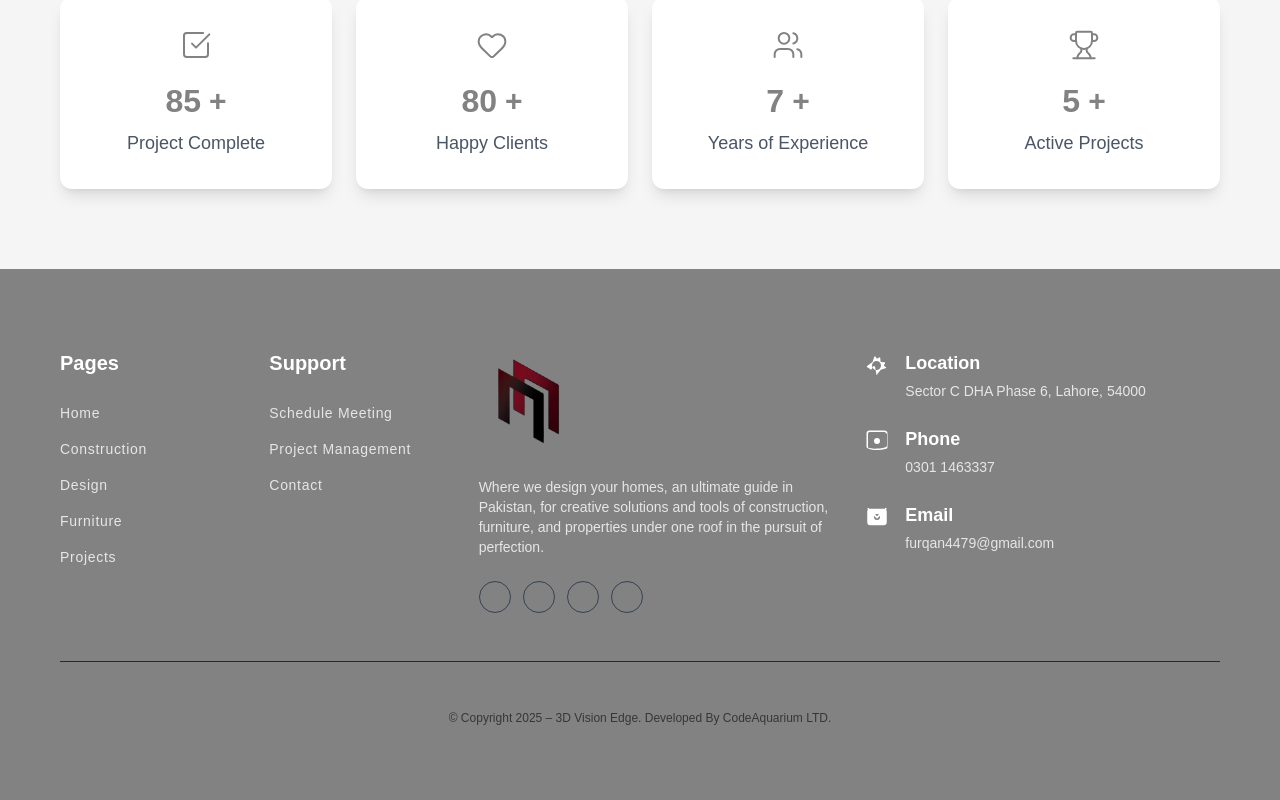
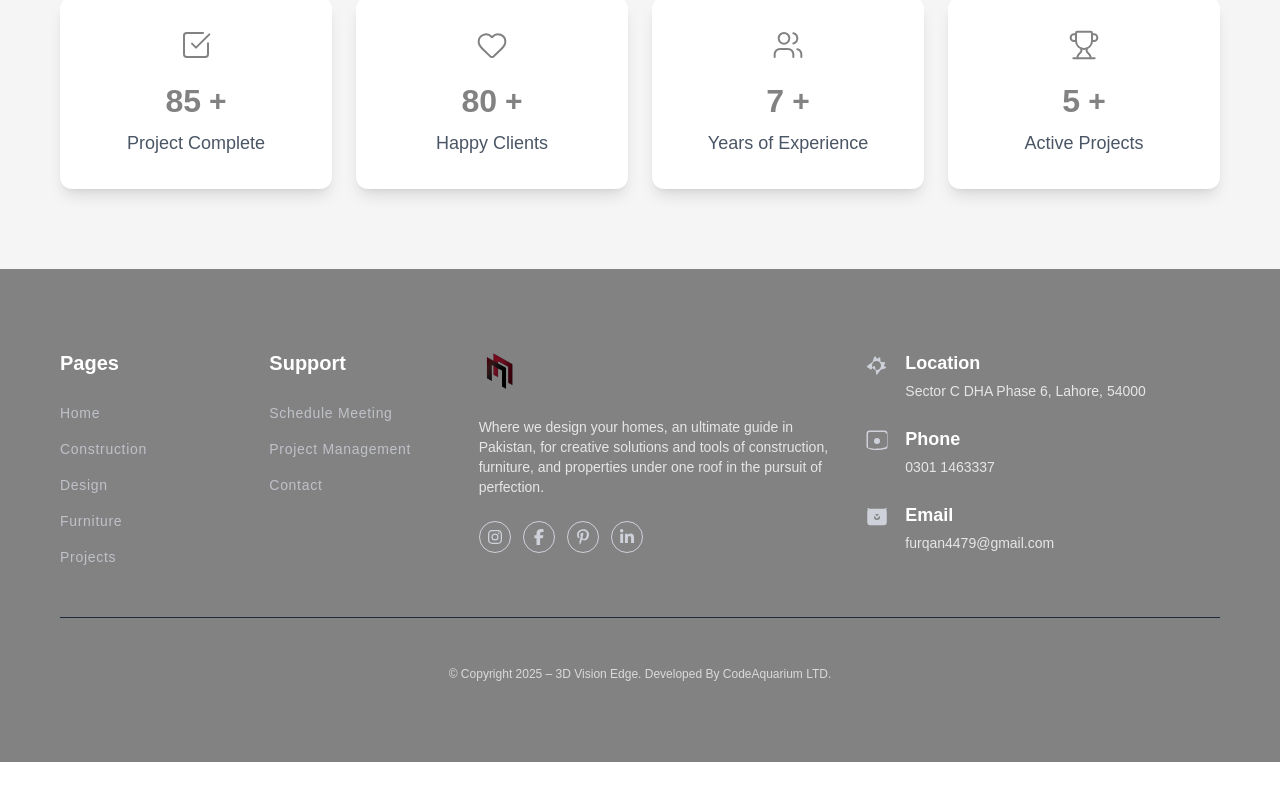
Before and after one commit to Syed-Khizar-k/3dvision, a Next.js app: page / in a window 1280 px wide. Shown: the part 1751-2551 px from the top of the page. After the commit the page ends 2513 px from the top, so only its background shows below. Built offline with nearby package versions, Linux system fonts and the light colour scheme.

Commit message:
video changes

```diff
--- a/components/Home/Footer.tsx
+++ b/components/Home/Footer.tsx
@@ -1,8 +1,15 @@
+// app/components/Footer.tsx (or wherever you keep it)
 import Image from "next/image";
 import Link from "next/link";
-import React from "react";
+import { FontAwesomeIcon } from "@fortawesome/react-fontawesome";
+import {
+  faInstagram,
+  faFacebookF,
+  faPinterestP,
+  faLinkedinIn,
+} from "@fortawesome/free-brands-svg-icons";
 
-// Define the structure for the navigation links
+// Navigation Sections
 const navSections = [
   {
     title: "Pages",
@@ -24,7 +31,7 @@ const navSections = [
   },
 ];
 
-// Define contact information
+// Contact Info with SVG Icons
 const contactInfo = [
   {
     icon: (
@@ -32,7 +39,8 @@ const contactInfo = [
         xmlns="http://www.w3.org/2000/svg"
         className="h-6 w-6"
         viewBox="0 0 24 24"
-    fill="currentColor">
+        fill="currentColor"
+      >
         <path
           fillRule="evenodd"
           d="M11.54 22.351l4.004-5.268a.75.75 0 01.372-.256l4.49-1.554a.75.75 0 00.32-1.396l-1.043-.655c-.178-.112-.348-.222-.516-.331a.75.75 0 01-.132-.931l.942-1.57a.75.75 0 00-.503-1.155l-3.238-.283a.75.75 0 01-.734-.693l-.226-3.266a.75.75 0 00-1.155-.503l-1.57.942a.75.75 0 01-.931-.132c-.109-.168-.219-.338-.331-.516l-.655-1.043a.75.75 0 00-1.396.32l-1.554 4.49a.75.75 0 01-.256.372l-5.268 4.004a.75.75 0 00.177 1.346l1.247.783a.75.75 0 01.298.123l1.854 1.25a.75.75 0 00.675 0l1.25-1.854a.75.75 0 01.123-.298l.783-1.247a.75.75 0 001.346-.177zM11.5 8c2.485 0 4.5 2.015 4.5 4.5s-2.015 4.5-4.5 4.5-4.5-2.015-4.5-4.5 2.015-4.5 4.5-4.5z"
@@ -49,7 +57,8 @@ const contactInfo = [
         xmlns="http://www.w3.org/2000/svg"
         className="h-6 w-6"
         viewBox="0 0 24 24"
-    fill="currentColor">
+        fill="currentColor"
+      >
         <path
           fillRule="evenodd"
           d="M1.5 4.5a3 3 0 013-3h15a3 3 0 013 3v13.385c0 1.25-1.14 2.222-2.39 2.112A22.75 22.75 0 0112 21c-4.482 0-8.232-.822-9.61-2.113C2.64 19.607 1.5 18.635 1.5 17.385V4.5zm19.5 0a1.5 1.5 0 00-1.5-1.5h-15a1.5 1.5 0 00-1.5 1.5v13.385c0 .354.137.697.39.985A20.762 20.762 0 0012 19.5c4.015 0 7.765-.733 9.61-2.113.253-.288.39-.631.39-.985V4.5z"
@@ -67,7 +76,8 @@ const contactInfo = [
         xmlns="http://www.w3.org/2000/svg"
         className="h-6 w-6"
         viewBox="0 0 24 24"
-    fill="currentColor">
+        fill="currentColor"
+      >
         <path
           fillRule="evenodd"
           d="M2.57 3.23a.75.75 0 011.02-.122L12 11.217l8.41-8.109a.75.75 0 111.02 1.144L12 13.783 2.57 4.254a.75.75 0 01-.002-1.024z"
@@ -81,35 +91,30 @@ const contactInfo = [
   },
 ];
 
-// Define social media links (using placeholder icons for simplicity)
+// Social Links with Font Awesome Icons
 const socialLinks = [
- { href: "#instagram", icon: "fa-brands fa-instagram" },
- { href: "#facebook", icon: "fa-brands fa-facebook-f" },
- { href: "#pinterest", icon: "fa-brands fa-pinterest-p" },
- { href: "#linkedin", icon: "fa-brands fa-linkedin-in" },
+  { href: "https://instagram.com", icon: faInstagram },
+  { href: "https://facebook.com", icon: faFacebookF },
+  { href: "https://pinterest.com", icon: faPinterestP },
+  { href: "https://linkedin.com", icon: faLinkedinIn },
 ];
 
 const Footer = () => {
- // Utility class for the primary accent color
- const primaryColorClass = "text-[--color-primary] hover:text-white";
- const darkBackground = "bg-(--color-secondary)"; // Using black as per the image
- const lightTextColor = "text-white";
-
   return (
-  <footer className={`${darkBackground} py-12 md:py-20`}>
+    <footer className="bg-secondary py-12 md:py-20 text-white">
       <div className="container mx-auto px-4">
-    {/* Main Footer Grid: 4 columns on large screens, stacked/split on mobile */}
-    <div
-     className={`grid grid-cols-1 md:grid-cols-4 lg:grid-cols-[1fr_1fr_2fr_2fr] gap-10 md:gap-8 ${lightTextColor}`}>
-     {/* === 1. Pages Navigation === */}
-     <div className="md:order-1">
+        {/* Main Grid */}
+        <div className="grid grid-cols-1 md:grid-cols-4 lg:grid-cols-[1fr_1fr_2fr_2fr] gap-10 md:gap-8">
+          {/* === Pages === */}
+          <div>
             <h4 className="text-xl font-semibold mb-6">Pages</h4>
             <ul className="space-y-3">
-       {navSections[0].links.map((link, index) => (
-        <li key={index}>
+              {navSections[0].links.map((link, i) => (
+                <li key={i}>
                   <a
                     href={link.href}
-          className={`text-sm tracking-wider opacity-80 transition-opacity hover:opacity-100 ${primaryColorClass}`}>
+                    className="text-sm tracking-wider opacity-80 transition-opacity hover:opacity-100 text-[var(--color-primary)] hover:text-white"
+                  >
                     {link.name}
                   </a>
                 </li>
@@ -117,15 +122,16 @@ const Footer = () => {
             </ul>
           </div>
 
-     {/* === 2. Support Navigation === */}
-     <div className="md:order-2">
+          {/* === Support === */}
+          <div>
             <h4 className="text-xl font-semibold mb-6">Support</h4>
             <ul className="space-y-3">
-       {navSections[1].links.map((link, index) => (
-        <li key={index}>
+              {navSections[1].links.map((link, i) => (
+                <li key={i}>
                   <a
                     href={link.href}
-          className={`text-sm tracking-wider opacity-80 transition-opacity hover:opacity-100 ${primaryColorClass}`}>
+                    className="text-sm tracking-wider opacity-80 transition-opacity hover:opacity-100 text-[var(--color-primary)] hover:text-white"
+                  >
                     {link.name}
                   </a>
                 </li>
@@ -133,47 +139,49 @@ const Footer = () => {
             </ul>
           </div>
 
-     {/* === 3. Logo and About Text (Centered on Mobile) === */}
-     <div className="md:order-3 md:col-span-2 lg:col-span-1 text-center md:text-left">
-      {/* Logo placeholder */}
-      <div className="flex  justify-center md:justify-start mb-6">
+          {/* === Logo & About === */}
+          <div className="text-center md:text-left md:col-span-2 lg:col-span-1">
+            <div className="flex justify-center md:justify-start mb-6">
               <Image
                 src="/images/logo.png"
                 alt="Spaces & Places Logo"
+                width={105}
                 height={44}
-        width={105}
+                className="h-11 w-auto"
               />
             </div>
 
             <p className="text-sm opacity-80 max-w-sm mx-auto md:mx-0 mb-6">
-       Where we design your homes, an ultimate guide in Pakistan, for creative
-       solutions and tools of construction, furniture, and properties under one
-       roof in the pursuit of perfection.
+              Where we design your homes, an ultimate guide in Pakistan, for
+              creative solutions and tools of construction, furniture, and
+              properties under one roof in the pursuit of perfection.
             </p>
 
             {/* Social Icons */}
-      <div className="flex justify-center md:justify-start space-x-3 mt-4">
-       {socialLinks.map((social, index) => (
+            <div className="flex justify-center md:justify-start space-x-3">
+              {socialLinks.map((social, i) => (
                 <Link
-         key={index}
+                  key={i}
                   href={social.href}
                   target="_blank"
                   rel="noopener noreferrer"
-         className={`flex items-center justify-center h-8 w-8 rounded-full border border-gray-700 transition-colors ${primaryColorClass} hover:bg-[--color-primary] hover:border-[--color-primary]`}
-         // Inline style to make sure the hover works if CSS variable isn't fully set
-         aria-label={social.href.split("#")[1]}>
-         <i className={social.icon}></i>
+                  className="flex items-center justify-center h-8 w-8 rounded-full border border-primary text-primary hover:bg-primary hover:text-white hover:border-[var(--color-primary)] transition-all"
+                  aria-label={social.href.split("#")[i]}
+                >
+                  <FontAwesomeIcon icon={social.icon} className="h-4 w-4" />
                 </Link>
               ))}
             </div>
           </div>
 
-     {/* === 4. Contact Information === */}
-     <div className="md:order-4 md:col-span-2 lg:col-span-1 md:mt-0 mt-6">
+          {/* === Contact Info === */}
+          <div className="md:col-span-2 lg:col-span-1">
             <div className="space-y-6">
-       {contactInfo.map((item, index) => (
-        <div key={index} className="flex items-start space-x-4">
-         <div className={`shrink-0 mt-1 ${primaryColorClass}`}>{item.icon}</div>
+              {contactInfo.map((item, i) => (
+                <div key={i} className="flex items-start space-x-4">
+                  <div className="shrink-0 mt-1 text-primary">
+                    {item.icon}
+                  </div>
                   <div>
                     <h5 className="text-lg font-semibold mb-1">{item.title}</h5>
                     <p className="text-sm opacity-80">{item.content}</p>
@@ -184,7 +192,7 @@ const Footer = () => {
           </div>
         </div>
 
-    {/* --- Copyright Section --- */}
+        {/* Copyright */}
         <div className="text-center pt-12 mt-12 border-t border-gray-800">
           <p className="text-xs opacity-70">
             © Copyright 2025 – 3D Vision Edge. Developed By CodeAquarium LTD.
--- a/components/Home/Hero.tsx
+++ b/components/Home/Hero.tsx
@@ -58,7 +58,7 @@ export const HeroSection: React.FC = () => {
    {/* === TEXT OVERLAY === */}
    <div className="relative z-20 flex h-full items-center justify-center px-4 text-center">
     <h1 className="text-[24px] md:text-[32px] font-light tracking-[0.2px] text-white leading-snug drop-shadow-2xl">
-     3D Vision Edge <span className="text-(--color-primary)">|</span>{" "}
+     3D Vision Edge <span className="text-primary">|</span>{" "}
      <span
       style={{
        perspective: "1000px",
@@ -66,7 +66,7 @@ export const HeroSection: React.FC = () => {
       }}>
       <span
        key={currentIndex}
-       className="animate-bend text-(--color-primary) md:w-[100px]">
+       className="animate-bend text-primary md:w-[100px]">
        {texts[currentIndex]}
       </span>
      </span>
--- a/package.json
+++ b/package.json
@@ -9,6 +9,9 @@
     "lint": "eslint"
   },
   "dependencies": {
+    "@fortawesome/fontawesome-svg-core": "^7.1.0",
+    "@fortawesome/free-brands-svg-icons": "^7.1.0",
+    "@fortawesome/react-fontawesome": "^3.1.0",
     "framer-motion": "^12.23.24",
     "lucide-react": "^0.552.0",
     "next": "16.0.1",
```
Also changed, not shown: components/Home/Counter.tsx (+5 -5 lines), components/Home/Navbar.tsx (+4 -4 lines), 2 other files (tests, documents, lock files or other folders). Lines whose indentation alone changed are shown as unchanged.
